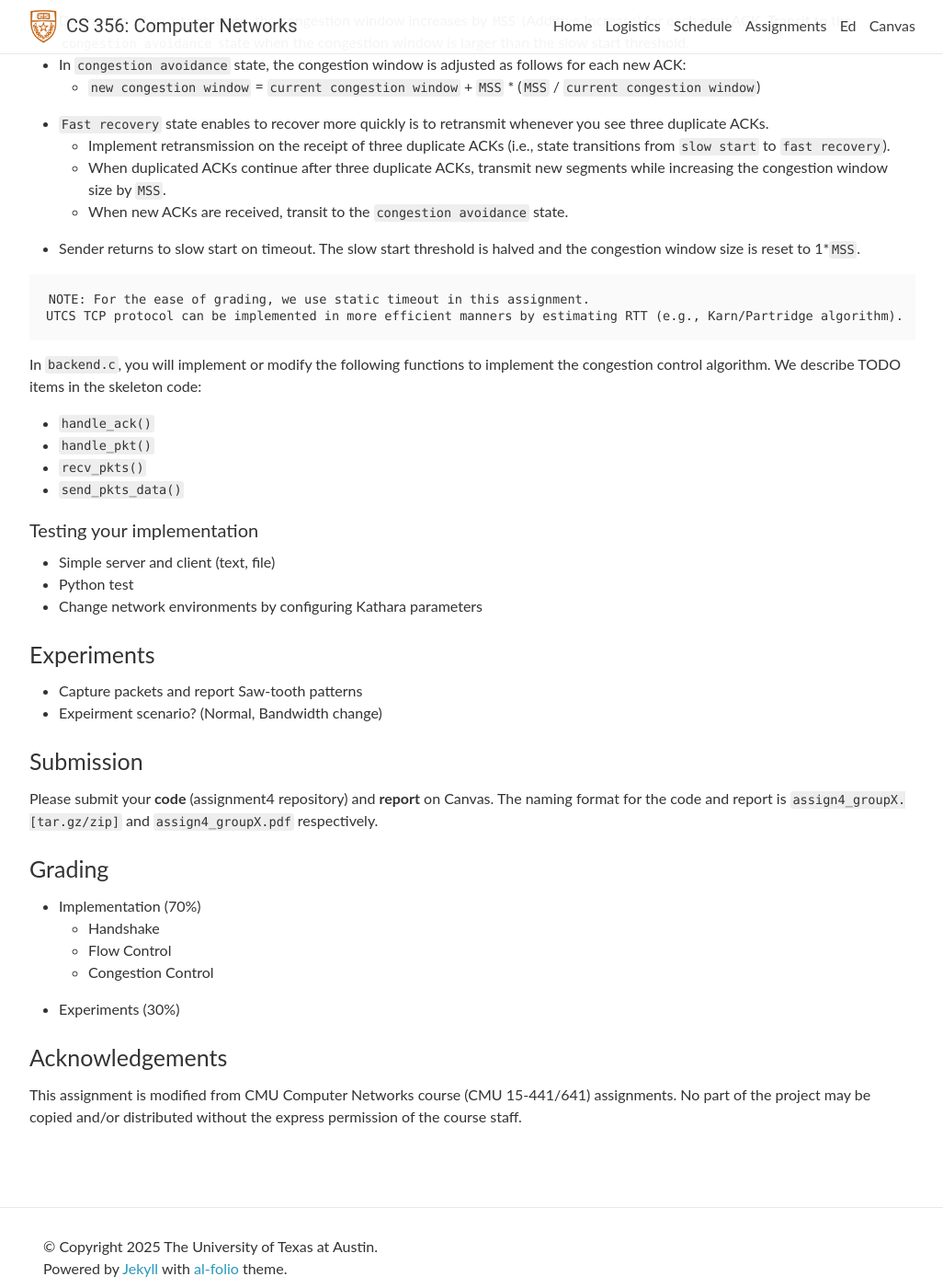
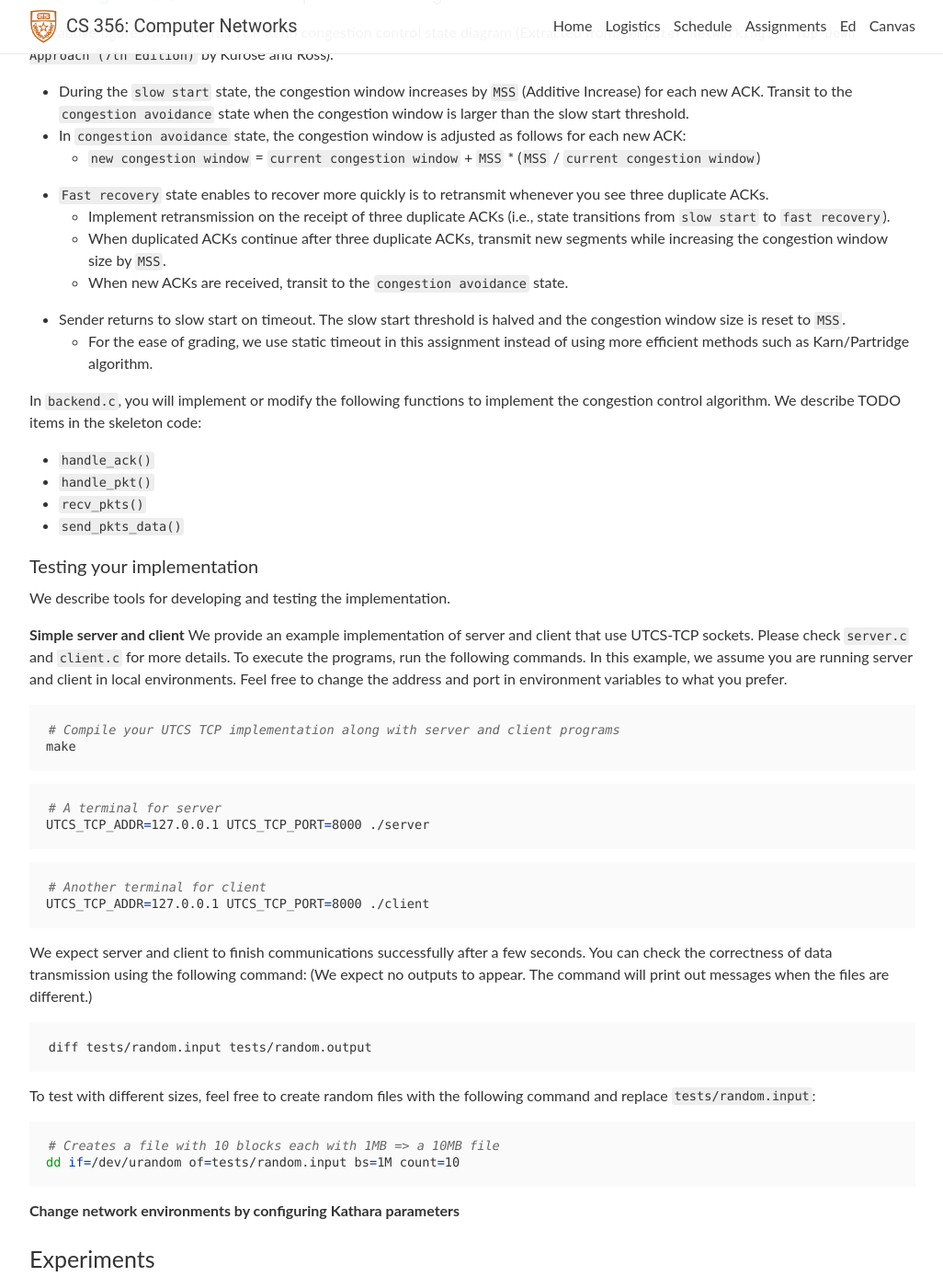
Before and after one commit to utcs356/sp25, a Jekyll site: the page built from _pages/4_congestion_flow_control.md, in a window 1280 px wide and 1400 px high, scrolled down 4257 px. Shown: the whole window at 92% size, without its empty margins (126-1152 px from the left). Built offline with Jekyll 4.4.1, drawn with Linux system fonts in a browser that asks for light colours; nearby versions of some CDN libraries; comment, search, counter and statistics services are not loaded; some of the changed text lies outside the part shown.

Commit message:
assn4 desc update

````diff
--- a/_pages/4_congestion_flow_control.md
+++ b/_pages/4_congestion_flow_control.md
@@ -104,11 +104,18 @@ Now, server and client are ready to send and receive data after completing three
 
 1. Sliding window:
     * At the sending side, three pointers are maintained into the send buffer (`sock->send_win`): `last_ack`, `last_sent`, and `last_write`. The following invariants hold for the three pointers:
+
+        ```
         * `last_ack` <= `last_sent`
         * `last_sent` <= `last_write`
+        ```
+
     * A similar set of pointers (sequence numbers) are maintained on the receiving side (`sock->recv_win`): `last_read`, `next_expect`, and `last_recv`. The following relationships hold for the three pointers:
-        * `last_read` < `next_expect`
-        * `next_expect` <= `last_recv` + 1
+
+        ```
+        last_read < next_expect
+        next_expect <= last_recv + 1
+        ```
 
 2. Flow control: Use the receiver’s advertised window as the maximum window size when sending packets.
     * UTCS TCP header includes the `advertised_window` field.
@@ -137,17 +144,12 @@ The above figure shows the full TCP Reno congestion control state diagram
 * During the `slow start` state, the congestion window increases by `MSS` (Additive Increase) for each new ACK. Transit to the `congestion avoidance` state when the congestion window is larger than the slow start threshold.
 * In `congestion avoidance` state, the congestion window is adjusted as follows for each new ACK:
   * `new congestion window` = `current congestion window` + `MSS` * (`MSS` / `current congestion window`)
-
 * `Fast recovery` state enables to recover more quickly is to retransmit whenever you see three duplicate ACKs.
   * Implement retransmission on the receipt of three duplicate ACKs (i.e., state transitions from `slow start` to `fast recovery`).
   * When duplicated ACKs continue after three duplicate ACKs, transmit new segments while increasing the congestion window size by `MSS`.
   * When new ACKs are received, transit to the `congestion avoidance` state.
-* Sender returns to slow start on timeout. The slow start threshold is halved and the congestion window size is reset to 1*`MSS`.
-
-```
-NOTE: For the ease of grading, we use static timeout in this assignment.
-UTCS TCP protocol can be implemented in more efficient manners by estimating RTT (e.g., Karn/Partridge algorithm).
-```
+* Sender returns to slow start on timeout. The slow start threshold is halved and the congestion window size is reset to `MSS`.
+  * For the ease of grading, we use static timeout in this assignment instead of using more efficient methods such as Karn/Partridge algorithm.
 
 In `backend.c`, you will implement or modify the following functions to implement the congestion control algorithm. We describe TODO items in the skeleton code:
 
@@ -158,9 +160,46 @@ In `backend.c`, you will implement or modify the following functions to implemen
 
 #### Testing your implementation
 
-* Simple server and client (text, file)
-* Python test
-* Change network environments by configuring Kathara parameters
+We describe tools for developing and testing the implementation.
+
+**Simple server and client**
+We provide an example implementation of server and client that use UTCS-TCP sockets.
+Please check `server.c` and `client.c` for more details.
+To execute the programs, run the following commands. In this example, we assume you are running server and client in local environments.
+Feel free to change the address and port in environment variables to what you prefer.
+
+```bash
+# Compile your UTCS TCP implementation along with server and client programs
+make
+```
+
+```bash
+# A terminal for server
+UTCS_TCP_ADDR=127.0.0.1 UTCS_TCP_PORT=8000 ./server
+```
+
+```bash
+# Another terminal for client
+UTCS_TCP_ADDR=127.0.0.1 UTCS_TCP_PORT=8000 ./client
+```
+
+We expect server and client to finish communications successfully after a few seconds.
+You can check the correctness of data transmission using the following command:
+(We expect no outputs to appear. The command will print out messages when the files are different.)
+
+```bash
+diff tests/random.input tests/random.output
+```
+
+To test with different sizes, feel free to create random files with the following command and replace `tests/random.input`:
+
+```bash
+# Creates a file with 10 blocks each with 1MB => a 10MB file
+dd if=/dev/urandom of=tests/random.input bs=1M count=10
+```
+
+**Change network environments by configuring Kathara parameters**
+
 
 ### Experiments
 
````
